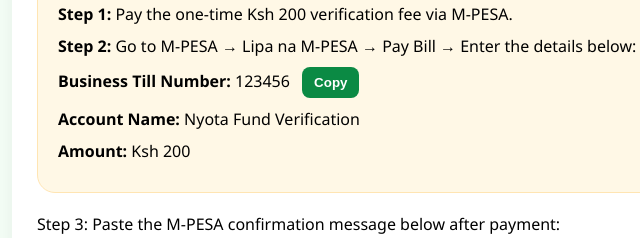
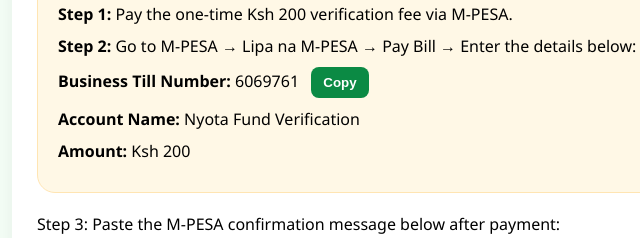
Before and after one commit to sklangat254/nyota, a plain HTML site: page Verificationpage.html in a window 1280 px wide. Shown: the part 562-800 px from the top of the page, 27-667 px from the left. Drawn offline with Linux system fonts and the light colour scheme.

Commit message:
Add files via upload

```diff
--- a/Verificationpage.html
+++ b/Verificationpage.html
@@ -262,7 +262,7 @@ body {
     <div class="payment-box">
         <p><strong>Step 1:</strong> Pay the one-time Ksh 200 verification fee via M-PESA.</p>
         <p><strong>Step 2:</strong> Go to M-PESA → Lipa na M-PESA → Pay Bill → Enter the details below:</p>
-        <p><strong>Business Till Number:</strong> <span id="tillNumber">123456</span>
+        <p><strong>Business Till Number:</strong> <span id="tillNumber">6069761</span>
             <button class="copy-btn" onclick="copyTill()">Copy</button>
         </p>
         <p><strong>Account Name:</strong> Nyota Fund Verification</p>
```
